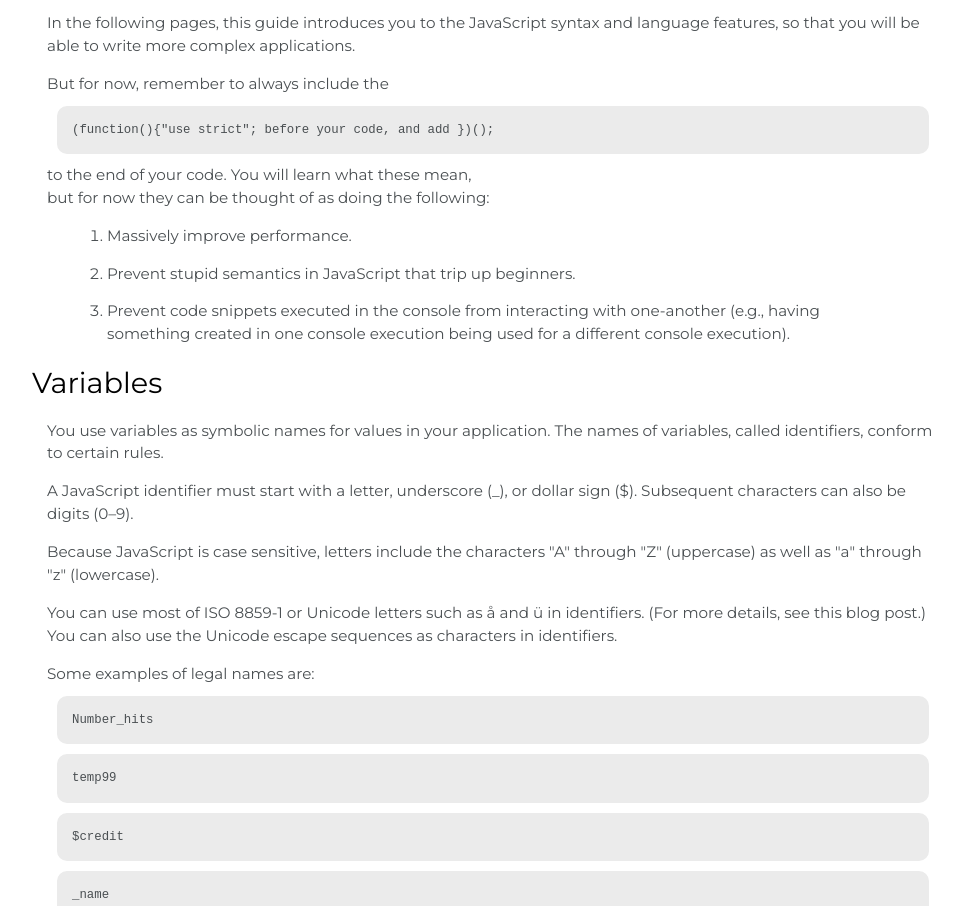
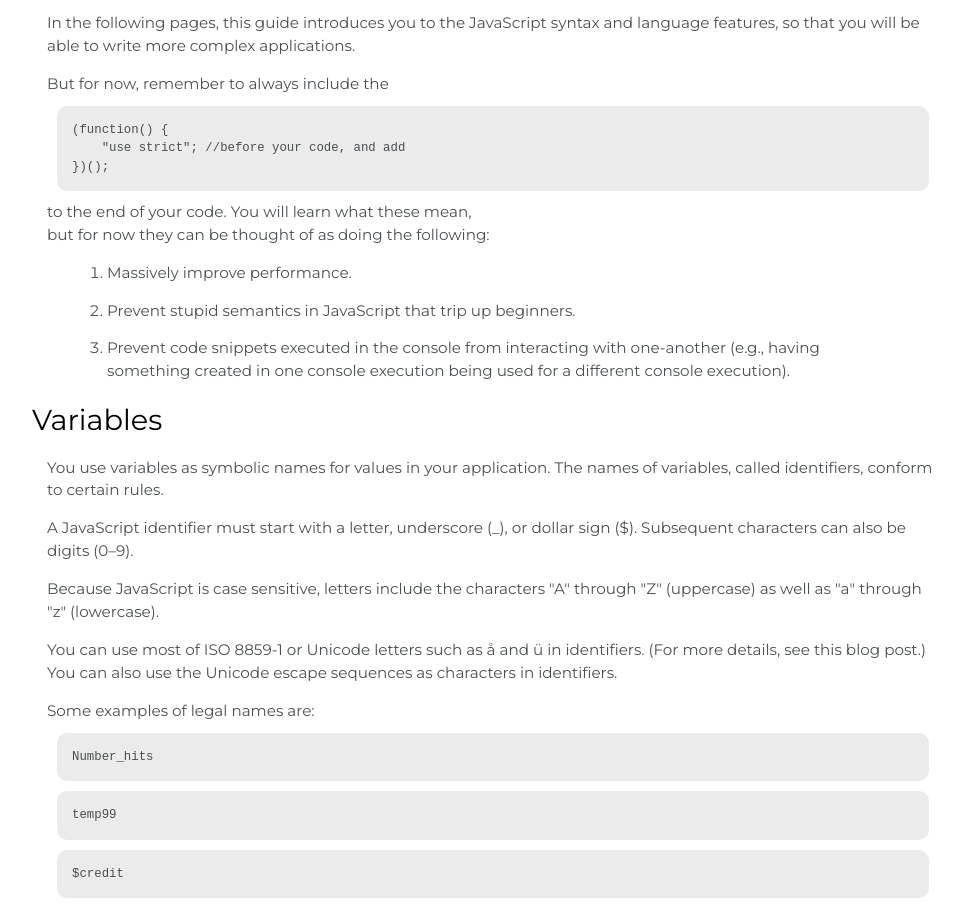
Before and after one commit to dustinm20/freeCodeCamp, a plain HTML site: page Tech Doc Page/index.html in a window 1280 px wide. Shown: the part 1166-2072 px from the top of the page, without its empty margins (306-1268 px from the left). Drawn offline with Linux system fonts and the light colour scheme.

Commit message:
Final work on Tech doc

```diff
--- a/Tech Doc Page/index.css
+++ b/Tech Doc Page/index.css
@@ -1,7 +1,6 @@
 @import url('https://fonts.googleapis.com/css?family=Montserrat&display=swap');
 
-html,
-body {
+html, body {
     min-width: 290px;
     color: #4d4e53;
     background-color: #ffffff;
--- a/Tech Doc Page/index.html
+++ b/Tech Doc Page/index.html
@@ -85,7 +85,9 @@
                         In the following pages, this guide introduces you to the JavaScript syntax and language features, so that you will be able to write more complex applications.
                     </p>
                     <p>
-                        But for now, remember to always include the <code>(function(){"use strict"; before your code, and add })();</code> to the end of your code. You will learn what these mean,<br />
+                        But for now, remember to always include the <code>(function() {
+    "use strict"; //before your code, and add
+})();</code> to the end of your code. You will learn what these mean,<br />
                         but for now they can be thought of as doing the following:
                     </p>
                     <ol>
```
